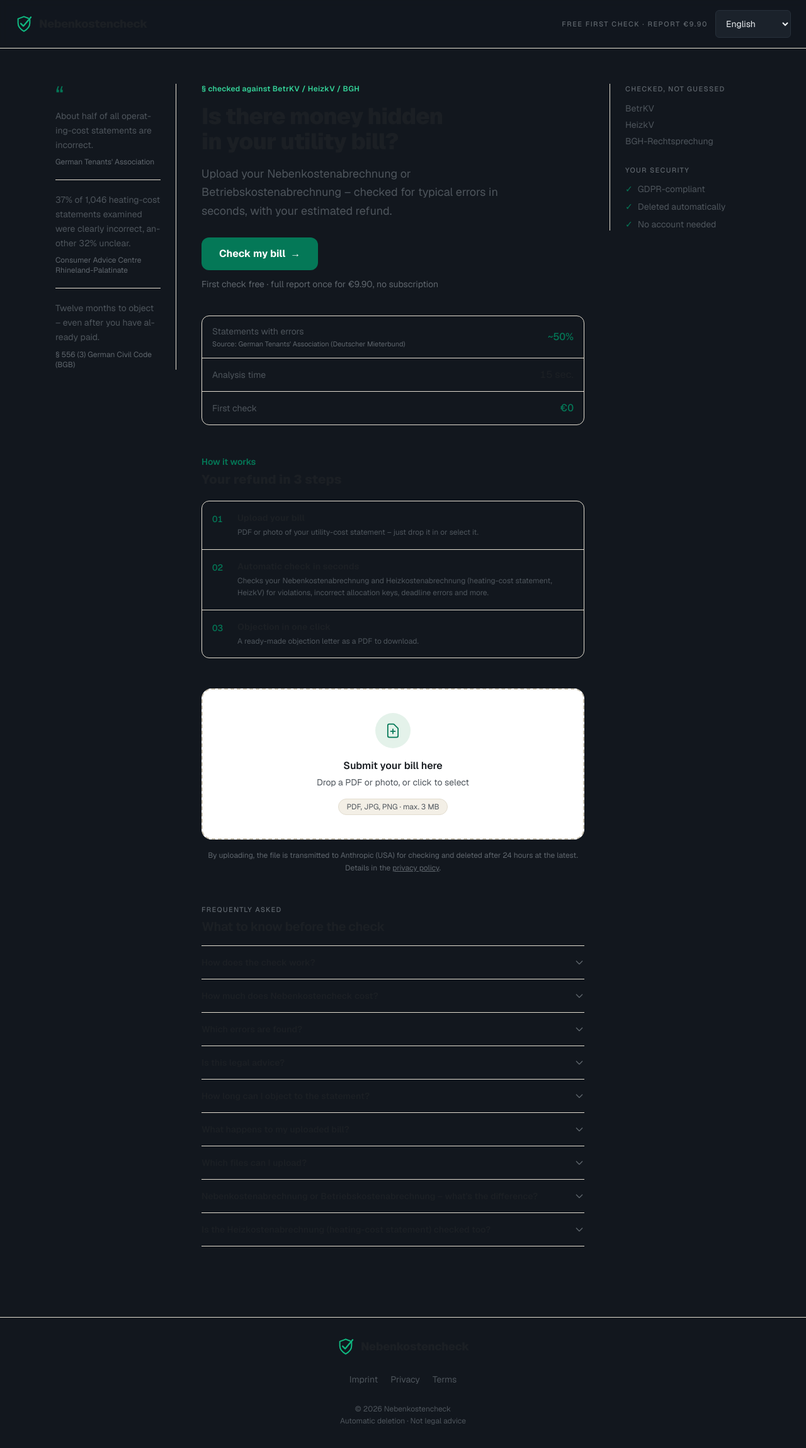
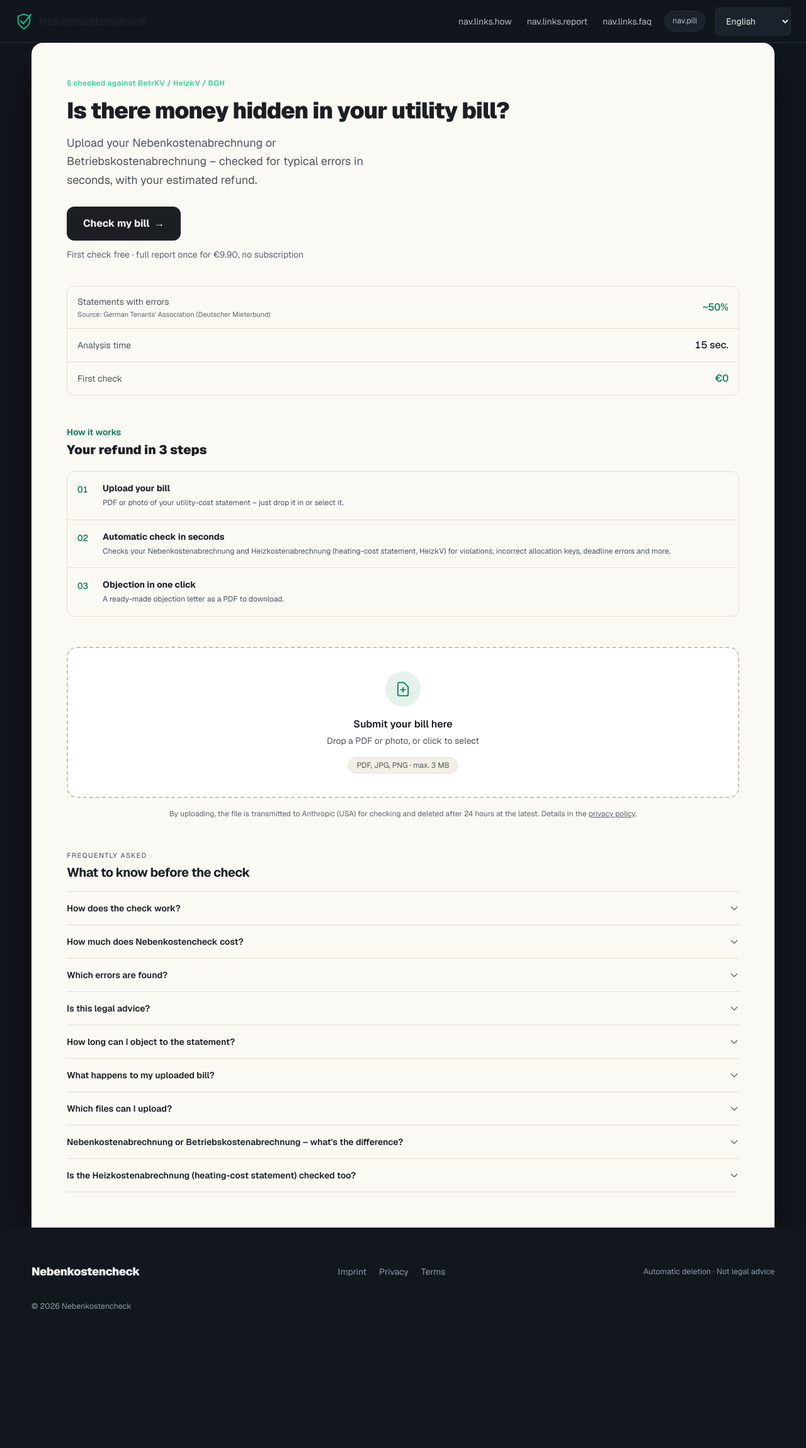
Before and after one commit to bartpirat90/nebenkostencheck, a Next.js app: page /en in a window 1280 px wide. Shown: the whole page at 63% size. After the commit the page ends 2132 px from the top, so only its background shows below. Built offline with nearby package versions, Linux system fonts and the light colour scheme.

Commit message:
feat(design): Seitenshell aus Ink-Rahmen und Papierblatt, Button-Varianten, ruhigerer Reveal

```diff
--- a/messages/de.json
+++ b/messages/de.json
@@ -5,7 +5,13 @@
     "ogAlt": "Nebenkostencheck – Nebenkostenabrechnung prüfen & Geld zurückholen"
   },
   "nav": {
-    "badge": "ERST-PRÜFUNG GRATIS · BERICHT 9,90 €"
+    "home": "Zur Startseite",
+    "links": {
+      "how": "So funktioniert's",
+      "report": "Bericht",
+      "faq": "Fragen"
+    },
+    "pill": "Erst-Prüfung gratis · Bericht 9,90 €"
   },
   "trust": {
     "dsgvo": "DSGVO-konform",
--- a/src/app/[locale]/page.tsx
+++ b/src/app/[locale]/page.tsx
@@ -12,13 +12,10 @@ import { PreviewData } from "@/types";
 import { MAX_FILE_BYTES, MAX_FILE_MB } from "@/lib/limits";
 import { useApiErrorMessage } from "@/lib/clientErrors";
 import { clearPreview, loadPreview } from "@/lib/previewStorage";
-import Logo from "@/components/Logo";
-import Footer from "@/components/Footer";
 import Reveal from "@/components/Reveal";
 import Faq from "@/components/Faq";
-import LocaleSwitcher from "@/components/LocaleSwitcher";
+import SiteShell from "@/components/SiteShell";
 import { SITE_URL } from "@/lib/constants";
-import { reviews } from "@/lib/reviews";
 import Button from "@/components/ui/Button";
 
 export default function Home() {
@@ -110,7 +107,7 @@ export default function Home() {
   };
 
   return (
-    <main className="min-h-[100dvh] bg-ink">
+    <SiteShell withNavLinks={!preview && !loading}>
       {/* Eigene, kleine Suspense-Grenze nur fuer useSearchParams: haelt sie fern von
           preview/notice weiter oben, damit ein Re-Suspend beim URL-Cleanup nicht
           den gesamten Seiten-State zuruecksetzt. */}
@@ -118,74 +115,8 @@ export default function Home() {
         <CancelRestore onRestore={handleCanceled} />
       </Suspense>
 
-      {/* Navigation */}
-      <nav className="sticky top-0 z-10 px-6 py-4 flex items-center justify-between border-b border-line bg-ink/90 backdrop-blur-sm">
-        <Logo />
-        <div className="flex items-center gap-3">
-          <span className="hidden sm:inline-block text-[11px] font-medium tracking-[0.14em] text-faint">
-            {t("nav.badge")}
-          </span>
-          <LocaleSwitcher />
-        </div>
-      </nav>
-
       {!preview && !loading ? (
-        /* Landing: eine Lesespalte + schmale, klebende Akten-Randleiste (nur Desktop) */
-        <div className="max-w-6xl mx-auto px-6 pt-10 lg:pt-14 pb-16">
-          <div className="lg:grid lg:grid-cols-[12rem_minmax(0,1fr)_14rem] lg:gap-10">
-
-            {/* Linke Randspalte: belegte Editorial-Stimmen (nur Desktop) */}
-            <aside className="hidden lg:block">
-              <div className="sticky top-24 border-e border-line pe-6 space-y-5">
-                <figure className="m-0">
-                  <div aria-hidden className="text-accent text-4xl leading-none mb-1">&ldquo;</div>
-                  <blockquote className="m-0 text-sm text-muted leading-relaxed hyphens-auto break-words">
-                    {t("evidence.mieterbundQuote")}
-                  </blockquote>
-                  <figcaption className="mt-2 text-xs text-faint">{t("evidence.mieterbundSource")}</figcaption>
-                </figure>
-
-                <figure className="m-0 border-t border-line pt-5">
-                  <blockquote className="m-0 text-sm text-muted leading-relaxed hyphens-auto break-words">
-                    {t("evidence.vzQuote")}
-                  </blockquote>
-                  <figcaption className="mt-2 text-xs text-faint">{t("evidence.vzSource")}</figcaption>
-                </figure>
-
-                <figure className="m-0 border-t border-line pt-5">
-                  <blockquote className="m-0 text-sm text-muted leading-relaxed hyphens-auto break-words">
-                    {t("evidence.fristQuote")}
-                  </blockquote>
-                  <figcaption className="mt-2 text-xs text-faint">{t("evidence.fristSource")}</figcaption>
-                </figure>
-
-                {/* Echte Kundenstimmen – erscheint nur, wenn welche eingetragen sind (src/lib/reviews.ts) */}
-                {reviews.length > 0 && (
-                  <div className="border-t border-line pt-5 space-y-5">
-                    <p className="text-[11px] font-medium tracking-[0.12em] text-faint">{t("reviews.heading")}</p>
-                    {reviews.map((r, i) => (
-                      <figure key={i} className="m-0">
-                        <blockquote className="m-0 text-sm text-muted leading-relaxed hyphens-auto break-words">
-                          {r.text}
-                        </blockquote>
-                        <figcaption className="mt-2 text-xs text-faint">
-                          {r.name}
-                          {r.location ? ` · ${r.location}` : ""}
-                        </figcaption>
-                        {r.savedEur != null && (
-                          <p className="mt-1 text-xs font-semibold text-accent tabular-nums">
-                            {t("reviews.saved", { amount: r.savedEur })}
-                          </p>
-                        )}
-                      </figure>
-                    ))}
-                  </div>
-                )}
-              </div>
-            </aside>
-
-            {/* Hauptspalte */}
-            <div className="min-w-0">
+        <>
           <LandingHero />
           <Reveal>
             <StatsBar />
@@ -199,34 +130,10 @@ export default function Home() {
           <Reveal delay={120}>
             <Faq />
           </Reveal>
-            </div>
-
-            {/* Rechte Akten-Randleiste (nur Desktop) */}
-            <aside className="hidden lg:block">
-              <div className="sticky top-24 border-s border-line ps-6 space-y-7">
-                <div>
-                  <p className="text-[11px] font-medium tracking-[0.12em] text-faint mb-3">{t("assurance.checkedTitle")}</p>
-                  <ul className="space-y-1.5 text-sm text-muted">
-                    <li>BetrKV</li>
-                    <li>HeizkV</li>
-                    <li>BGH-Rechtsprechung</li>
-                  </ul>
-                </div>
-                <div>
-                  <p className="text-[11px] font-medium tracking-[0.12em] text-faint mb-3">{t("assurance.securityTitle")}</p>
-                  <ul className="space-y-2 text-sm text-muted">
-                    <li className="flex items-center gap-2"><span className="text-accent">✓</span> {t("trust.dsgvo")}</li>
-                    <li className="flex items-center gap-2"><span className="text-accent">✓</span> {t("trust.deletion")}</li>
-                    <li className="flex items-center gap-2"><span className="text-accent">✓</span> {t("trust.noAccount")}</li>
-                  </ul>
-                </div>
-              </div>
-            </aside>
-          </div>
-        </div>
+        </>
       ) : (
-        /* Laden / Teaser / Ergebnis: schmale Lesespalte */
-        <div id="upload" className="max-w-2xl mx-auto px-6 pt-10 pb-12">
+        /* Laden / Teaser: schmale Lesespalte innerhalb des Blatts */
+        <div id="upload" className="max-w-2xl mx-auto">
           {loading ? (
             <UploadZone onUpload={handleFileUpload} loading={loading} error={error} />
           ) : preview?.notAStatement ? (
@@ -247,12 +154,11 @@ export default function Home() {
         </div>
       )}
 
-      <Footer />
       <script
         type="application/ld+json"
         dangerouslySetInnerHTML={{ __html: JSON.stringify(serviceJsonLd) }}
       />
-    </main>
+    </SiteShell>
   );
 }
 
--- a/src/components/Footer.tsx
+++ b/src/components/Footer.tsx
@@ -1,26 +1,29 @@
-import Logo from "./Logo";
 import { Link } from "@/i18n/navigation";
 import { useTranslations } from "next-intl";
 
+/**
+ * Fuß der Seitenshell. Liegt bewusst auf Ink (nicht auf dem Papierblatt):
+ * Rahmen und Fuß sind dasselbe Markenelement, das Blatt endet darüber.
+ */
 export default function Footer() {
   const t = useTranslations("footer");
   return (
-    <footer className="border-t border-line mt-12 py-8">
-      <div className="max-w-2xl mx-auto px-6 flex flex-col items-center gap-4 text-center">
-        <Logo />
-        {/* gap-2 + px-1.5 = 20 px sichtbarer Abstand wie vorher; 8 px Luft zwischen den Touch-Zielen.
-            min-w-11 greift nur bei kurzen Labels ("AGB" wäre sonst 40 px breit) – die 44 px
-            gelten für beide Achsen, nicht nur für die Höhe. */}
-        <nav className="flex gap-2 -mx-1.5 text-sm text-muted">
-          <Link href="/impressum" className="inline-flex items-center justify-center min-h-11 min-w-11 px-1.5 hover:text-fg transition-colors">{t("impressum")}</Link>
-          <Link href="/datenschutz" className="inline-flex items-center justify-center min-h-11 min-w-11 px-1.5 hover:text-fg transition-colors">{t("datenschutz")}</Link>
-          <Link href="/agb" className="inline-flex items-center justify-center min-h-11 min-w-11 px-1.5 hover:text-fg transition-colors">{t("agb")}</Link>
+    <footer data-on-ink className="bg-ink px-5 sm:px-6 py-10 sm:py-12">
+      <div className="max-w-[1180px] mx-auto flex flex-col gap-4 md:flex-row md:items-center md:justify-between">
+        <span className="font-black text-ink-fg tracking-tight text-lg">Nebenkostencheck</span>
+
+        {/* -mx-2 gleicht das Innenpolster der Touch-Ziele optisch aus, damit die
+            Linkreihe buendig mit der Wortmarke beginnt. */}
+        <nav className="flex flex-wrap gap-1 -mx-2 text-sm">
+          <Link href="/impressum" className="inline-flex items-center justify-center min-h-11 min-w-11 px-2 text-ink-faint hover:text-ink-fg transition-colors">{t("impressum")}</Link>
+          <Link href="/datenschutz" className="inline-flex items-center justify-center min-h-11 min-w-11 px-2 text-ink-faint hover:text-ink-fg transition-colors">{t("datenschutz")}</Link>
+          <Link href="/agb" className="inline-flex items-center justify-center min-h-11 min-w-11 px-2 text-ink-faint hover:text-ink-fg transition-colors">{t("agb")}</Link>
         </nav>
-        <p className="text-xs text-muted leading-relaxed">
-          {t("copyright")}<br />
-          {t("note")}
-        </p>
+
+        <p className="text-[12.5px] leading-relaxed text-ink-faint">{t("note")}</p>
       </div>
+
+      <p className="max-w-[1180px] mx-auto mt-6 text-[12.5px] text-ink-faint">{t("copyright")}</p>
     </footer>
   );
 }
--- a/src/components/LocaleSwitcher.tsx
+++ b/src/components/LocaleSwitcher.tsx
@@ -15,7 +15,7 @@ export default function LocaleSwitcher() {
       aria-label={t("label")}
       value={locale}
       onChange={(e) => router.replace(pathname, { locale: e.target.value as Locale })}
-      className="bg-ink-2 border border-ink-line text-ink-fg text-sm rounded-md min-h-11 px-3 hover:text-fg transition-colors cursor-pointer"
+      className="bg-ink-2 border border-ink-line text-ink-fg text-sm rounded-md min-h-11 px-3 hover:border-ink-muted transition-colors cursor-pointer"
     >
       {routing.locales.map((l) => (
         <option key={l} value={l}>
--- /dev/null
+++ b/src/components/SiteShell.tsx
@@ -0,0 +1,70 @@
+"use client";
+
+import { ReactNode } from "react";
+import { useTranslations } from "next-intl";
+import { Link } from "@/i18n/navigation";
+import Logo from "@/components/Logo";
+import LocaleSwitcher from "@/components/LocaleSwitcher";
+import Footer from "@/components/Footer";
+
+interface Props {
+  children: ReactNode;
+  /** Sprungmarken erscheinen nur dort, wo die Zielsektionen existieren (Startseite). */
+  withNavLinks?: boolean;
+  /** Blattbreite: „wide“ für die Landingpage, „narrow“ für Lesespalten. */
+  width?: "wide" | "narrow";
+}
+
+/**
+ * Seitenshell „Papier auf Ink“: dunkler Rahmen mit Navigation und Fuß, dazwischen
+ * der Inhalt als helles Blatt. Client-Komponente, weil LocaleSwitcher Hooks
+ * nutzt und Nav/Footer ihre Texte per useTranslations ziehen – Server-Seiten
+ * (LegalPage, Locale-404) reichen ihr fertig gerendertes children hinein.
+ */
+export default function SiteShell({ children, withNavLinks = false, width = "wide" }: Props) {
+  const t = useTranslations("nav");
+
+  const navLink =
+    "inline-flex items-center min-h-11 px-1 text-ink-muted hover:text-ink-fg transition-colors";
+
+  return (
+    <div className="min-h-[100dvh] bg-ink flex flex-col">
+      <nav
+        data-on-ink
+        className="sticky top-0 z-20 h-[68px] px-4 sm:px-6 flex items-center justify-between gap-3 border-b border-ink-line bg-ink/90 backdrop-blur-sm"
+      >
+        <Link href="/" aria-label={t("home")} className="inline-flex items-center min-h-11">
+          <Logo />
+        </Link>
+
+        <div className="flex items-center gap-2 sm:gap-4">
+          {withNavLinks && (
+            /* Echte Anker, keine Router-Links: die Ziele liegen auf derselben Seite. */
+            <div className="hidden md:flex items-center gap-4 text-sm">
+              <a href="#so-funktionierts" className={navLink}>{t("links.how")}</a>
+              <a href="#bericht" className={navLink}>{t("links.report")}</a>
+              <a href="#fragen" className={navLink}>{t("links.faq")}</a>
+            </div>
+          )}
+          <span className="hidden sm:inline-flex items-center rounded-full border border-ink-line bg-ink-2 px-3 py-1.5 text-[12.5px] text-ink-muted">
+            {t("pill")}
+          </span>
+          <LocaleSwitcher />
+        </div>
+      </nav>
+
+      {/* px-2 auf Mobil: 8 px Seitenrand, damit der Ink-Rahmen sichtbar bleibt. */}
+      <div className="flex-1 px-2 sm:px-6">
+        <main
+          className={`mx-auto w-full bg-paper text-fg shadow-[0_30px_80px_rgba(0,0,0,0.55)] rounded-xl sm:rounded-b-none sm:rounded-t-[18px] px-5 py-10 sm:px-14 sm:py-14 ${
+            width === "wide" ? "max-w-[1180px]" : "max-w-3xl"
+          }`}
+        >
+          {children}
+        </main>
+      </div>
+
+      <Footer />
+    </div>
+  );
+}
--- a/src/components/ui/Button.tsx
+++ b/src/components/ui/Button.tsx
@@ -16,27 +16,30 @@ type Variant = "primary" | "secondary" | "ghost" | "accent";
 type Size = "md" | "lg";
 
 const BASE =
-  "inline-flex items-center justify-center gap-2 rounded-xl transition-colors " +
+  "inline-flex items-center justify-center gap-2 rounded-xl transition-colors duration-150 " +
+  // Active-Scale gibt haptisches Feedback; im deaktivierten Zustand
+  // zurückgenommen, sonst „wackelt“ ein Button, der nichts tut.
+  "active:scale-[0.97] disabled:active:scale-100 " +
   "disabled:opacity-60 disabled:cursor-not-allowed";
 
 const VARIANTS: Record<Variant, string> = {
-  // Haupt-CTA. active:scale gibt haptisches Feedback, wird im deaktivierten
-  // Zustand zurückgenommen (sonst "wackelt" ein Button, der nichts tut).
-  primary:
-    "bg-accent hover:bg-accent-hover text-white active:scale-[0.98] disabled:active:scale-100",
-  secondary:
-    "border border-line-strong text-muted hover:border-accent hover:text-accent",
+  // Haupt-CTA auf Papier: dunkle Fläche, Blattfarbe als Text (15,7:1).
+  // Das Akzentgrün bleibt den Beträgen und dem Berichts-Button vorbehalten,
+  // damit auf einer Seite nur ein Element „grün ruft“.
+  primary: "bg-fg hover:bg-fg-hover text-paper",
+  secondary: "border border-paper-line-strong text-fg hover:border-accent hover:text-accent",
   ghost: "text-muted hover:text-fg",
-  // Akzent-Umriss: für nachgeordnete Aktionen, die trotzdem zum Kern gehören
-  // (kombiniertes Schreiben) – sichtbar hervorgehoben, aber nicht als zweiter Haupt-CTA.
-  accent: "border border-accent-border text-accent-bright hover:bg-accent-soft",
+  // Akzent-Umriss auf Dokumentfläche: für nachgeordnete Aktionen, die trotzdem
+  // zum Kern gehören (kombiniertes Schreiben, PDF im Bericht).
+  accent: "bg-doc border border-accent-border text-accent hover:bg-accent-soft",
 };
 
-// Beide Größen erfüllen die 44-px-Mindestfläche aus Task 2 auch dann, wenn der
-// Text kleiner wird oder das Label umbricht – deshalb zusätzlich min-h.
+// Beide Größen erfüllen die 44-px-Mindestfläche auch dann, wenn der Text
+// kleiner wird oder das Label umbricht – deshalb zusätzlich min-h.
+// lg trägt exakt die 15/26 px Innenabstand aus Spec 5.1 (Hero-CTA).
 const SIZES: Record<Size, string> = {
   md: "min-h-11 py-3 px-5 text-sm",
-  lg: "min-h-12 py-3.5 px-7 text-base",
+  lg: "min-h-12 py-[15px] px-[26px] text-base",
 };
 
 // Schriftgewicht kommt aus genau einer Quelle: Tailwind sortiert font-*-Utilities
```
Also changed, not shown: src/components/Reveal.tsx (+6 -5 lines). Lines whose indentation alone changed are shown as unchanged.
